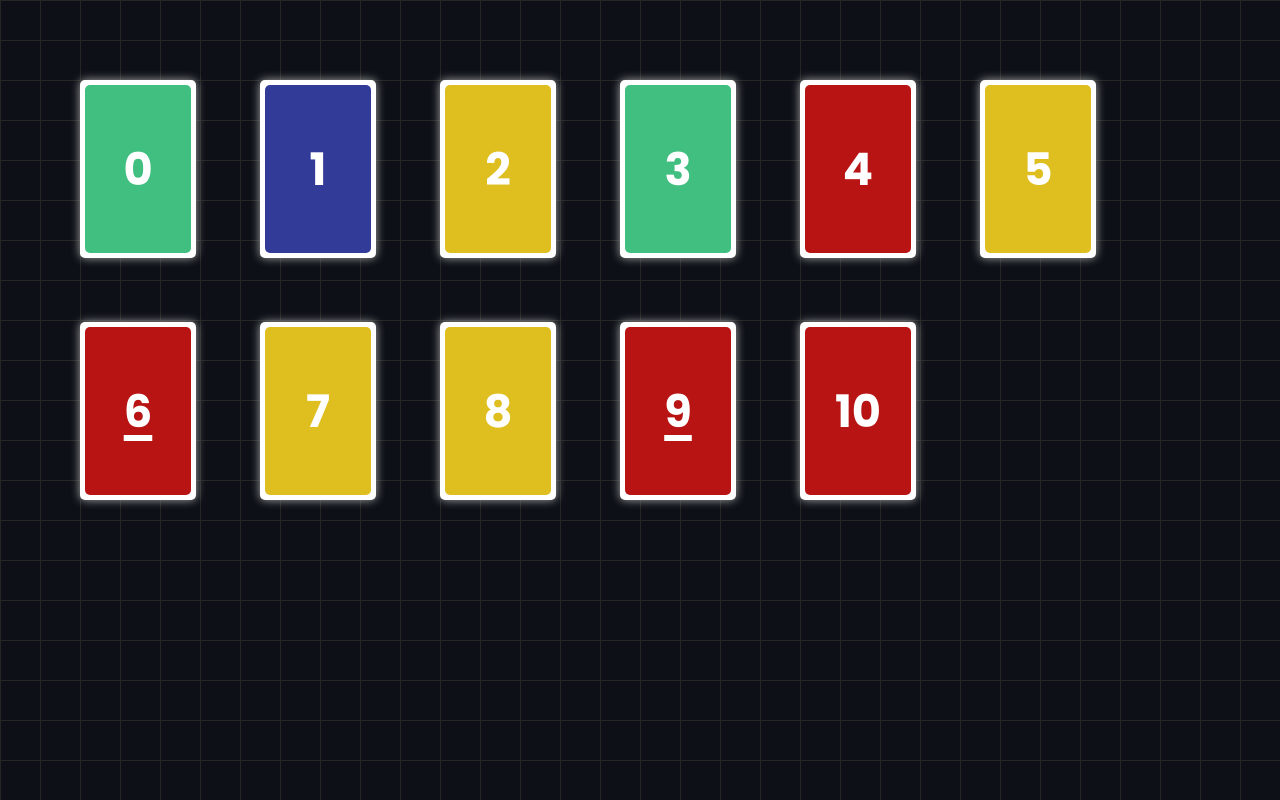
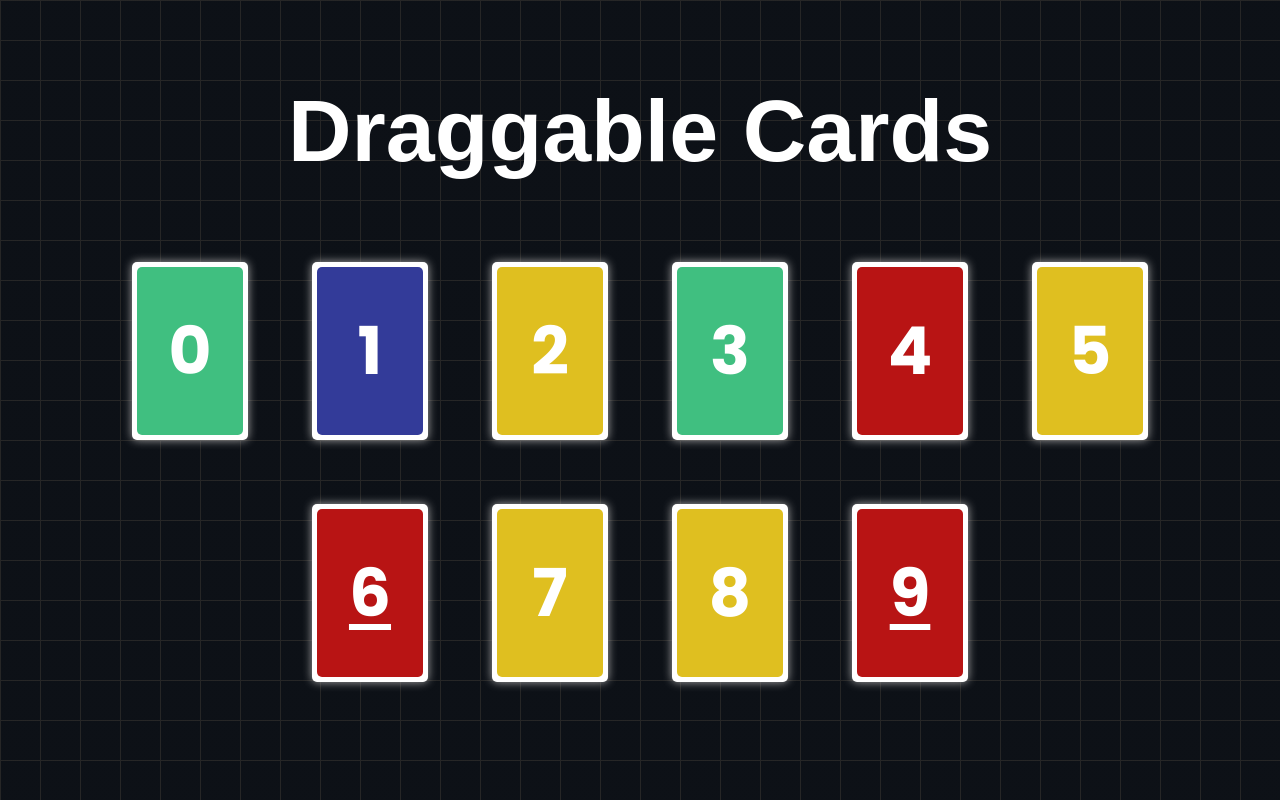
Before and after one commit to HigherGround189/draggable-cards, a Vue app: page / in a window 1280 px wide. Built offline with nearby package versions, Linux system fonts and the light colour scheme.

Commit message:
added header

```diff
--- a/src/App.vue
+++ b/src/App.vue
@@ -1,4 +1,6 @@
 <template>
+  <h1>Draggable Cards</h1>
+
   <div class="card-container">
     <Cards v-for="(colour, index) in cardColourList" :key="index" :num="index" :colour="colour" v-model:zIndex="zIndexList[index]" :zIndexList="zIndexList"/>
   </div>
@@ -13,7 +15,7 @@
     return Math.floor(Math.random() * (maxFloored - minCeiled + 1) + minCeiled)
   }
 
-  const NUM_OF_CARDS = 10
+  const NUM_OF_CARDS = 9
 
   export default {
     components: { Cards },
@@ -39,9 +41,18 @@
 </script>
 
 <style scoped>
+  h1 {
+    color: white;
+    font-family: Arial, Helvetica, sans-serif;
+    font-size: 5.5rem;
+    text-align: center;
+    margin-bottom: 10vh;
+  }
+
   .card-container {
     display: flex;
     gap: 5vw;
     flex-wrap: wrap;
+    justify-content: center;
   }
 </style>
--- a/src/assets/main.css
+++ b/src/assets/main.css
@@ -1,4 +1,5 @@
 @import './base.css';
+@import url('https://fonts.googleapis.com/css2?family=DM+Sans:ital,opsz,wght@0,9..40,100..1000;1,9..40,100..1000&family=Poppins:ital,wght@0,100;0,200;0,300;0,400;0,500;0,600;0,700;0,800;0,900;1,100;1,200;1,300;1,400;1,500;1,600;1,700;1,800;1,900&display=swap');
 
 body {
   --background-colour: hsl(216, 28%, 7%);
--- a/src/components/Cards.vue
+++ b/src/components/Cards.vue
@@ -71,8 +71,6 @@
 </script>
 
 <style scoped>
-  @import url('https://fonts.googleapis.com/css2?family=DM+Sans:ital,opsz,wght@0,9..40,100..1000;1,9..40,100..1000&family=Poppins:ital,wght@0,100;0,200;0,300;0,400;0,500;0,600;0,700;0,800;0,900;1,100;1,200;1,300;1,400;1,500;1,600;1,700;1,800;1,900&display=swap');
-
   .card {
     background: white;
     padding: 5px;
@@ -115,7 +113,7 @@
 
     font-family: "Poppins", sans-serif;
     font-weight: bolder;
-    font-size: 3.5vw;
+    font-size: 66px;
 
     width: 100%;
     height: 100%;
```
